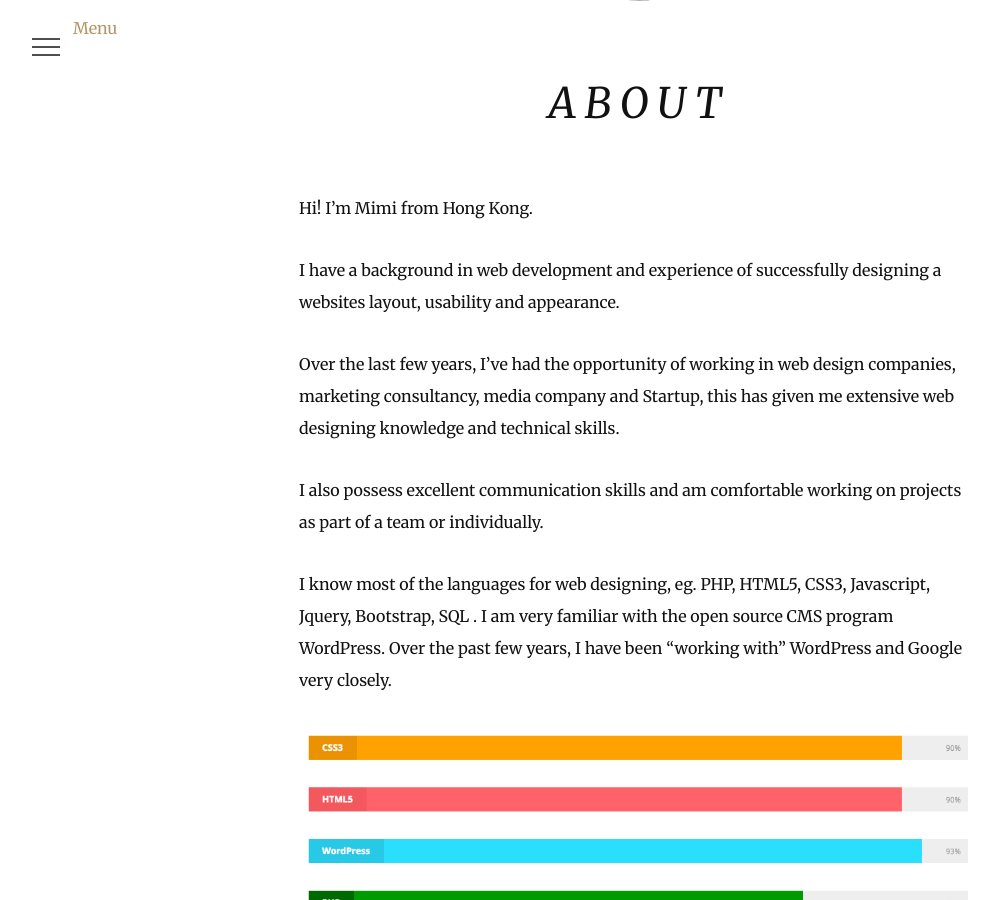
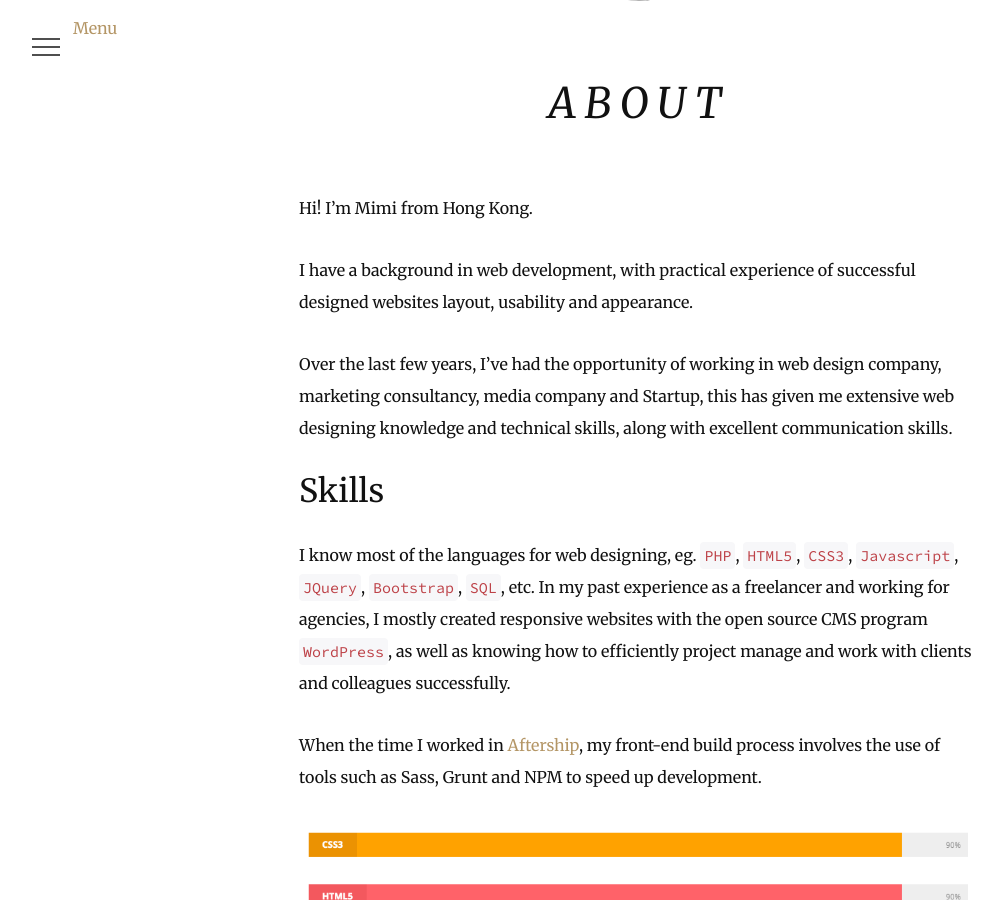
Before and after one commit to MimiLau/mimilau.github.io, a Jekyll site: the page built from about.md, in a window 1280 px wide and 900 px high, scrolled down 525 px. Shown: the whole window, without its empty margins (1-1003 px from the left). Built offline with Jekyll 4.4.1, drawn with Linux system fonts in a browser that asks for light colours; nearby versions of some CDN libraries.

Commit message:
change in about

```diff
--- a/about.md
+++ b/about.md
@@ -6,13 +6,15 @@ permalink: /about/
 
 Hi! I'm Mimi from Hong Kong.
 
-I have a background in web development and experience of successfully designing a websites layout, usability and appearance.
+I have a background in web development, with practical experience of successful designed websites layout, usability and appearance.
 
-Over the last few years, I’ve had the opportunity of working in web design companies, marketing consultancy,  media company and Startup, this has given me extensive web designing knowledge and technical skills.
+Over the last few years, I’ve had the opportunity of working in web design company, marketing consultancy,  media company and Startup, this has given me extensive web designing knowledge and technical skills, along with excellent communication skills.
 
-I also possess excellent communication skills and am comfortable working on projects as part of a team or individually.
+## Skills
 
-I know most of the languages for web designing, eg. PHP, HTML5, CSS3, Javascript, Jquery, Bootstrap, SQL . I am very familiar with the open source CMS program WordPress. Over the past few years, I have been "working with" WordPress and Google very closely.
+I know most of the languages for web designing, eg. `PHP`, `HTML5`, `CSS3`, `Javascript`, `JQuery`, `Bootstrap`, `SQL`, etc. In my past experience as a freelancer and working for agencies, I mostly created responsive websites with the open source CMS program `WordPress`, as well as knowing how to efficiently project manage and work with clients and colleagues successfully.
+
+When the time I worked in [Aftership](https://www.aftership/com), my front-end build process involves the use of tools such as Sass, Grunt and NPM to speed up development.
 
 ![Technical Skills](/assets/images/technical-skills.png)
 
```
